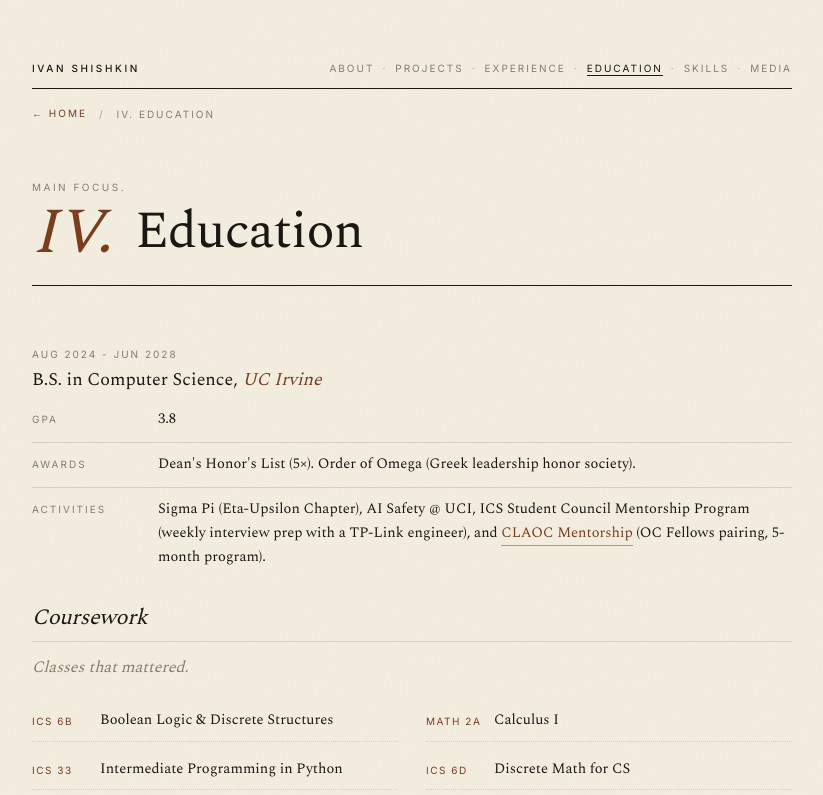
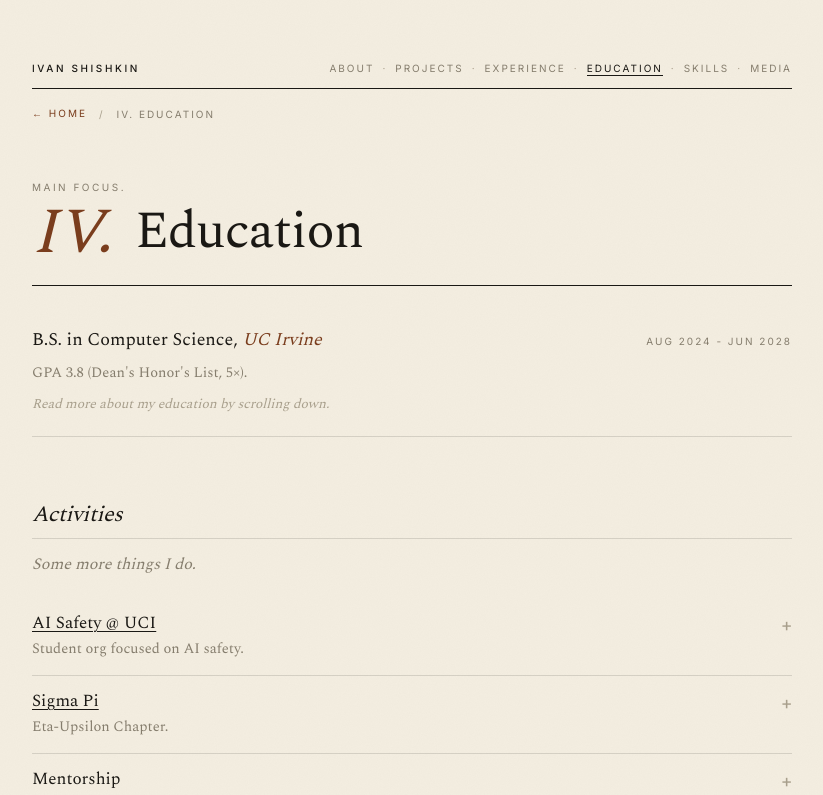
Before and after one commit to Ivan-Shishkin-Dev/Personal_Portfolio_3, a Next.js app: page /education in a window 1280 px wide. Shown: the top 795 px of the page, without its empty margins (228-1051 px from the left). Built offline with nearby package versions, Linux system fonts and the light colour scheme.

Commit message:
Redesign /education with degree block, Activities slideouts, and consolidate /projects link labels

```diff
--- a/app/education/page.tsx
+++ b/app/education/page.tsx
@@ -1,5 +1,6 @@
 import type { Metadata } from "next";
 import SectionLayout from "@/components/SectionLayout";
+import HobbyItem from "@/components/HobbyItem";
 
 export const metadata: Metadata = {
   title: "Education",
@@ -9,31 +10,43 @@ export const metadata: Metadata = {
 export default function EducationPage() {
   return (
     <SectionLayout slug="education">
-      <div className="entries">
+      <div className="entries" style={{ marginTop: -20, borderBottom: "0.5px solid var(--rule)" }}>
         <div className="entry">
-          <div className="when">Aug 2024 - Jun 2028</div>
-          <div className="who">B.S. in Computer Science, <em>UC Irvine</em></div>
-          <dl className="entry-fields">
-            <div>
-              <dt>GPA</dt>
-              <dd>3.8</dd>
-            </div>
-            <div>
-              <dt>Awards</dt>
-              <dd>Dean's Honor's List (5×). Order of Omega (Greek leadership honor society).</dd>
-            </div>
-            <div>
-              <dt>Activities</dt>
-              <dd>
-                Sigma Pi (Eta-Upsilon Chapter), AI Safety @ UCI, ICS Student Council Mentorship Program (weekly interview prep with a TP-Link engineer), and{" "}
-                <a href="https://claoc.org/" target="_blank" rel="noopener noreferrer">CLAOC Mentorship</a> (OC Fellows pairing, 5-month program).
-              </dd>
-            </div>
-          </dl>
+          <div style={{ display: "flex", justifyContent: "space-between", alignItems: "baseline", gap: 16 }}>
+            <div className="who">B.S. in Computer Science, <em>UC Irvine</em></div>
+            <div className="when" style={{ marginBottom: 0, whiteSpace: "nowrap" }}>Aug 2024 - Jun 2028</div>
+          </div>
+          <div className="body">GPA 3.8 (Dean's Honor's List, 5×).</div>
+          <p style={{ fontFamily: "var(--ser)", fontStyle: "italic", fontSize: 13.5, lineHeight: 1.6, color: "var(--subtle)", margin: "8px 0 0" }}>Read more about my education by scrolling down.</p>
         </div>
       </div>
 
-      <h2 style={{ fontFamily: "var(--ser)", fontSize: 22, fontWeight: 400, margin: "0 0 12px", paddingBottom: 6, borderBottom: "0.5px solid var(--rule)" }}><em>Coursework</em></h2>
+      <h2 style={{ fontFamily: "var(--ser)", fontSize: 22, fontWeight: 400, margin: "60px 0 12px", paddingBottom: 6, borderBottom: "0.5px solid var(--rule)" }}><em>Activities</em></h2>
+      <p style={{ color: "var(--muted)", fontStyle: "italic", marginBottom: 20 }}>Some more things I do.</p>
+      <ul className="hobbies">
+        <HobbyItem title="AI Safety @ UCI" summary="Student org focused on AI safety." titleHref="https://aisafetyuci.org/">
+          <ul>
+            <li>Where I spend most of my time to be honest.</li>
+            <li>Too much I do for this to briefly explain here — learning, reading, doing.</li>
+          </ul>
+        </HobbyItem>
+        <HobbyItem title="Sigma Pi" summary="Eta-Upsilon Chapter." titleHref="https://sigmapi.org/">
+          <ul>
+            <li>Hanging out with my guys.</li>
+            <li>Was director of housing for a bit.</li>
+            <li>Got to go to Georgia for the <a href="https://sigmapi.org/event-directory/tsls/" target="_blank" rel="noopener noreferrer">Tony Siress Leadership Summit</a> — super fun.</li>
+            <li>Got tapped for <a href="https://orderofomega.org/" target="_blank" rel="noopener noreferrer">Order of Omega</a>, a leadership honor society for fraternity and sorority members.</li>
+          </ul>
+        </HobbyItem>
+        <HobbyItem title="Mentorship" summary="CLAOC, OC Fellows, and ICS Student Council.">
+          <ul>
+            <li><a href="https://claoc.org/" target="_blank" rel="noopener noreferrer">CLAOC</a> + <a href="https://ocfellows.org/" target="_blank" rel="noopener noreferrer">OC Fellows</a> — a partnership between the CEO Leadership Alliance Orange County and Orange County Fellows, building a talent pipeline from universities to Orange County schools. Great experience, learned a lot.</li>
+            <li><a href="https://studentcouncil.ics.uci.edu/" target="_blank" rel="noopener noreferrer">ICS Student Council Mentorship</a> — matched with a mentor to help me land an internship. That damn LeetCode bro.</li>
+          </ul>
+        </HobbyItem>
+      </ul>
+
+      <h2 style={{ fontFamily: "var(--ser)", fontSize: 22, fontWeight: 400, margin: "60px 0 12px", paddingBottom: 6, borderBottom: "0.5px solid var(--rule)" }}><em>Coursework</em></h2>
       <p style={{ color: "var(--muted)", fontStyle: "italic", marginBottom: 20 }}>Classes that mattered.</p>
       <div className="courses">
         <div className="course"><span className="code">ICS 6B</span><span>Boolean Logic & Discrete Structures</span></div>
--- a/app/globals.css
+++ b/app/globals.css
@@ -645,6 +645,42 @@ article h2 {
   line-height: 1.5;
   color: var(--muted);
 }
+.hobby-head-linked { cursor: default; }
+.hobby-summary-toggle {
+  display: block;
+  text-align: left;
+  background: none;
+  border: none;
+  padding: 0;
+  margin: 0;
+  cursor: pointer;
+  font-family: var(--ser);
+  font-size: 14.5px;
+  line-height: 1.5;
+  color: var(--muted);
+}
+.hobby-summary-toggle:focus-visible {
+  outline: 1px solid var(--accent);
+  outline-offset: 2px;
+}
+.hobby-title-link {
+  align-self: flex-start;
+  color: var(--ink);
+  background-image: none;
+  text-decoration: underline;
+  text-decoration-color: var(--ink);
+  text-decoration-thickness: 1px;
+  text-underline-offset: 3px;
+  transition: color .18s ease, text-decoration-color .18s ease;
+}
+.hobby-title-link:hover {
+  color: var(--accent);
+  text-decoration-color: var(--accent);
+}
+.hobby-title-link:focus-visible {
+  outline: 1px solid var(--accent);
+  outline-offset: 2px;
+}
 .hobby-mark {
   font-family: var(--mono);
   font-size: 18px;
@@ -674,6 +710,25 @@ article h2 {
 }
 .hobby-detail-content p { font-size: 15px; line-height: 1.65; margin: 0 0 12px; }
 .hobby-detail-content p:last-child { margin-bottom: 0; }
+.hobby-detail-content ul {
+  list-style: none;
+  margin: 0;
+  padding: 0;
+}
+.hobby-detail-content li {
+  position: relative;
+  padding-left: 20px;
+  font-size: 15px;
+  line-height: 1.65;
+  margin: 0 0 8px;
+}
+.hobby-detail-content li:last-child { margin-bottom: 0; }
+.hobby-detail-content li::before {
+  content: "–";
+  position: absolute;
+  left: 0;
+  color: var(--accent);
+}
 @media (hover: hover) {
   .hobby:hover .hobby-detail { grid-template-rows: 1fr; opacity: 1; }
 }
--- a/components/HobbyItem.tsx
+++ b/components/HobbyItem.tsx
@@ -8,13 +8,26 @@ type Props = {
   title: string;
   summary: string;
   children: React.ReactNode;
+  titleHref?: string;
 };
 
-export default function HobbyItem({ title, summary, children }: Props) {
+export default function HobbyItem({ title, summary, children, titleHref }: Props) {
   const [pinned, setPinned] = useState(false);
   const [hovered, setHovered] = useState(false);
   const [focused, setFocused] = useState(false);
   const active = hovered || focused || pinned;
+
+  const handleToggle = (e: React.MouseEvent<HTMLButtonElement>) => {
+    const isKeyboard = e.detail === 0;
+    const hasHover =
+      typeof window !== "undefined" &&
+      window.matchMedia("(hover: hover)").matches;
+    if (hasHover && !isKeyboard) {
+      e.currentTarget.blur();
+      return;
+    }
+    setPinned((p) => !p);
+  };
 
   return (
     <li
@@ -30,21 +43,34 @@ export default function HobbyItem({ title, summary, children }: Props) {
         }
       }}
     >
+      {titleHref ? (
+        <div className="hobby-head hobby-head-linked">
+          <span className="hobby-head-text">
+            <a
+              className="hobby-title hobby-title-link"
+              href={titleHref}
+              target="_blank"
+              rel="noopener noreferrer"
+            >
+              {title}
+            </a>
+            <button
+              type="button"
+              className="hobby-summary-toggle"
+              aria-expanded={pinned}
+              onClick={handleToggle}
+            >
+              {summary}
+            </button>
+          </span>
+          <span className="hobby-mark" aria-hidden="true">+</span>
+        </div>
+      ) : (
         <button
           type="button"
           className="hobby-head"
           aria-expanded={pinned}
-        onClick={(e) => {
-          const isKeyboard = e.detail === 0;
-          const hasHover =
-            typeof window !== "undefined" &&
-            window.matchMedia("(hover: hover)").matches;
-          if (hasHover && !isKeyboard) {
-            e.currentTarget.blur();
-            return;
-          }
-          setPinned((p) => !p);
-        }}
+          onClick={handleToggle}
         >
           <span className="hobby-head-text">
             <span className="hobby-title">{title}</span>
@@ -52,6 +78,7 @@ export default function HobbyItem({ title, summary, children }: Props) {
           </span>
           <span className="hobby-mark" aria-hidden="true">+</span>
         </button>
+      )}
       <div className="hobby-detail">
         <div className="hobby-detail-inner">
           <div className="hobby-detail-content">
```
Also changed, not shown: content/projects.tsx (+9 -9 lines). Lines whose indentation alone changed are shown as unchanged.
